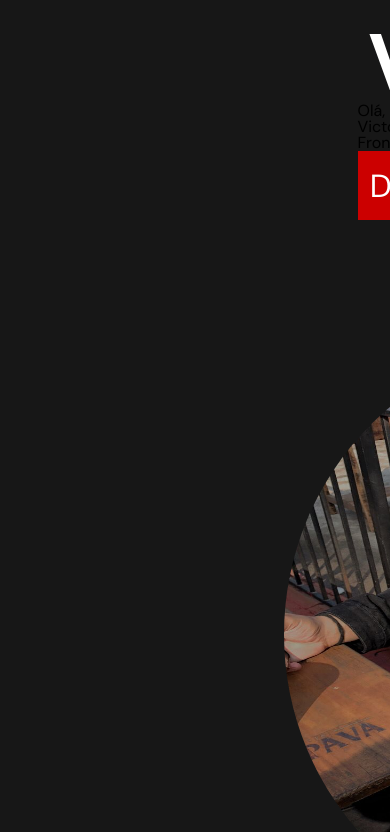
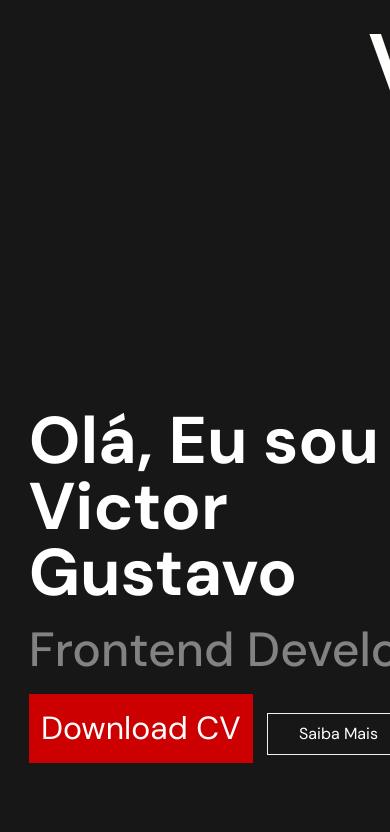
Before and after one commit to VictorGuzz/victorguzzport.github.io, a plain HTML site: page index.html in a window 390 px wide. Shown: the top 832 px of the page. Drawn offline with Linux system fonts and the light colour scheme.

Commit message:
Update cabacalho.css

```diff
--- a/assets/css/cabacalho.css
+++ b/assets/css/cabacalho.css
@@ -1,5 +1,6 @@
-.cabecalho {
+#cabecalho {
     margin-top: 10%;
+    margin-bottom: 17em;
     height: 38rem;
     text-align: end;
     display: flex;
@@ -14,13 +15,13 @@
     bottom: 260px;
 }
 
-.cabecalho h1 {
+#cabecalho h1 {
     font-size: 48px;
     font-weight: 700;
     color:#FFFFFF;
 }
 
-.cabecalho p {
+#cabecalho p {
     font-size: 18px;
     font-weight: 500;
     color: #828282;
@@ -57,15 +58,15 @@
 }
 
 @media screen and (max-width: 414px) {
-    .cabecalho {
+    #cabecalho {
         width: 100%;
     }
 
-    .cabecalho h1 {
+    #cabecalho h1 {
         font-size: 66px;
     }
 
-    .cabecalho p {
+    #cabecalho p {
         font-size: 48px;
     }
 
```
